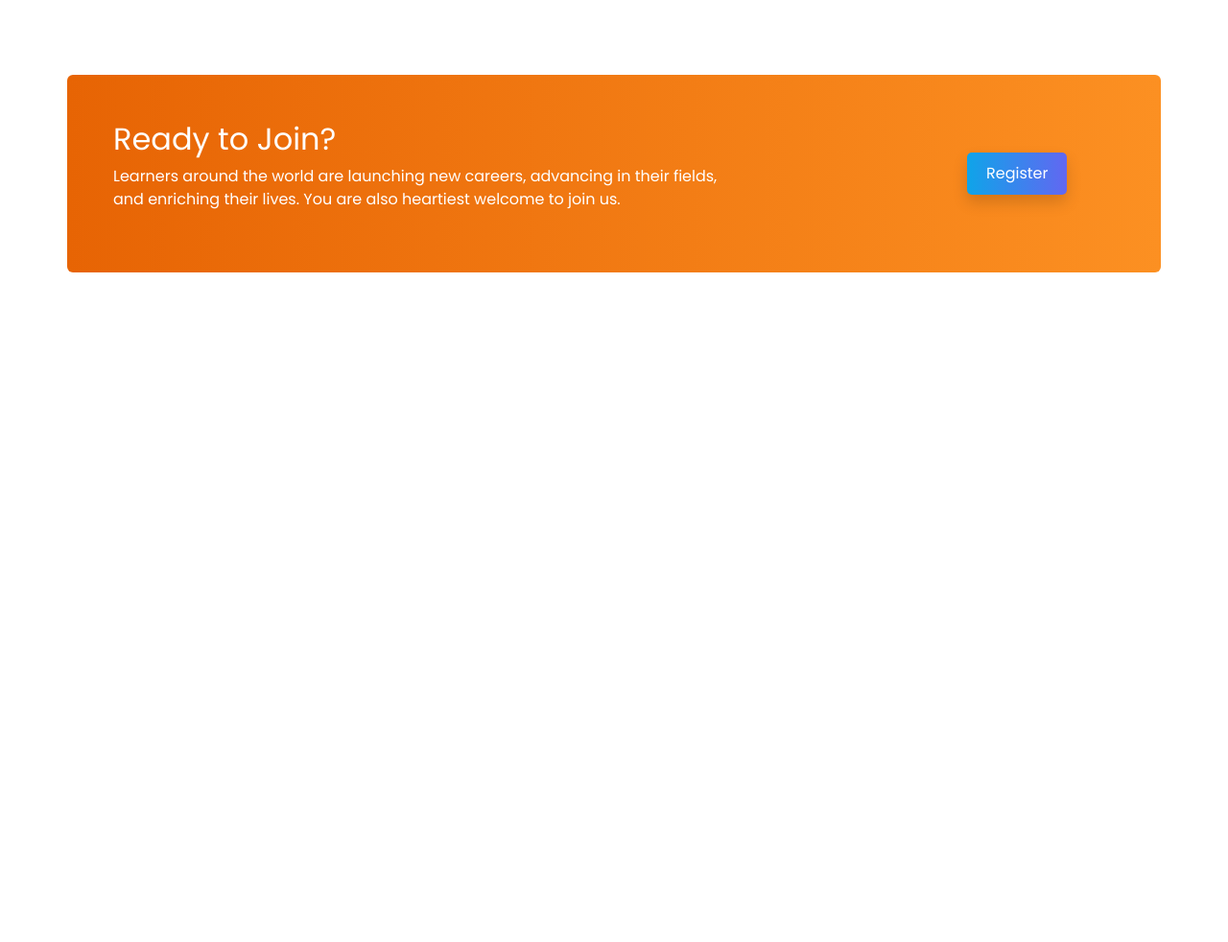
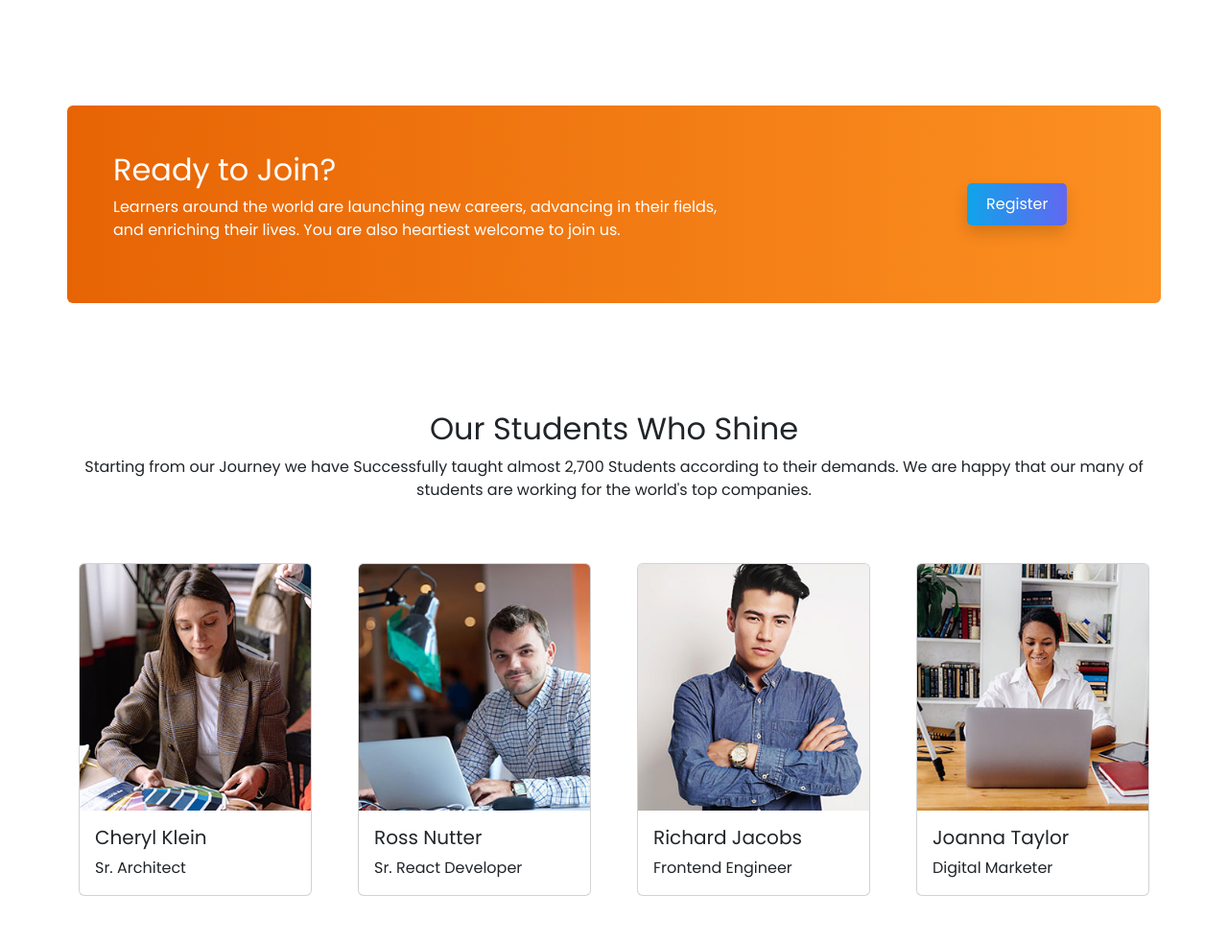
Before and after one commit to saadhossain/skillup, a plain HTML site: page index.html in a window 1280 px wide. Shown: the part 2954-3936 px from the top of the page at 96% size. Before the commit the page ends 3254 px from the top, so only its background shows below. Drawn offline with nearby package versions, Linux system fonts and the light colour scheme.

Commit message:
Successful Student section added

```diff
--- a/index.html
+++ b/index.html
@@ -220,8 +220,8 @@
                     </div>
                 </div>
             </div>
+            <button class="skill-btn d-block mx-auto mt-5">See More Courses</button>
         </section>
-        <button class="skill-btn d-block mx-auto my-2">See More Courses</button>
         <!-- Course section End -->
 
         <!-- statistics Section -->
@@ -282,6 +282,58 @@
             </div>
         </section>
         <!-- Ready to Join Section End -->
+
+        <!-- Successful Student section -->
+        <section class="container py-5">
+            <div class="row text-center my-5">
+                <h2>Our Students Who Shine</h2>
+                <p>Starting from our Journey we have Successfully taught almost 2,700 Students according to their demands. We are happy that our many of students are working for the world's top companies.</p>
+            </div>
+            <!-- Students Grid -->
+            <div class="row row-cols-1 row-cols-md-2 row-cols-lg-4 g-5">
+                <!-- Studnet Single -->
+                <div class="col">
+                    <div class="card">
+                        <img src="img/student/student-architect.jpg" class="card-img-top" alt="Cheryl Klein">
+                        <div class="card-body">
+                          <h5 class="card-title">Cheryl Klein</h5>
+                          <p class="card-text">Sr. Architect</p>
+                        </div>
+                    </div>
+                </div>
+                <!-- Studnet Single -->
+                <div class="col">
+                    <div class="card">
+                        <img src="img/student/student-dev-male.jpg" class="card-img-top" alt="Ross Nutter">
+                        <div class="card-body">
+                          <h5 class="card-title">Ross Nutter</h5>
+                          <p class="card-text">Sr. React Developer</p>
+                        </div>
+                    </div>
+                </div>
+                <!-- Studnet Single -->
+                <div class="col">
+                    <div class="card">
+                        <img src="img/student/studnet-formal.jpg" class="card-img-top" alt="Richard Jacobs">
+                        <div class="card-body">
+                          <h5 class="card-title">Richard Jacobs</h5>
+                          <p class="card-text">Frontend Engineer</p>
+                        </div>
+                    </div>
+                </div>
+                <!-- Studnet Single -->
+                <div class="col">
+                    <div class="card">
+                        <img src="img/student/student-developer.jpg" class="card-img-top" alt="...">
+                        <div class="card-body">
+                          <h5 class="card-title">Joanna Taylor</h5>
+                          <p class="card-text">Digital Marketer</p>
+                        </div>
+                    </div>
+                </div>
+            </div>
+        </section>
+        <!-- Successful Student section End -->
     </main>
     <!-- Bootstrap Script -->
     <script src="https://cdn.jsdelivr.net/npm/bootstrap@5.2.0/dist/js/bootstrap.bundle.min.js"></script>
```
Also changed, not shown: img/student/student-1.png (deleted), img/student/student-2.png (deleted), img/student/student-3.png (deleted), img/student/student-4.png (deleted), img/student/student-architect.jpg (added), img/student/student-dev-male.jpg (added), img/student/student-developer.jpg (added), img/student/studnet-formal.jpg (added).
